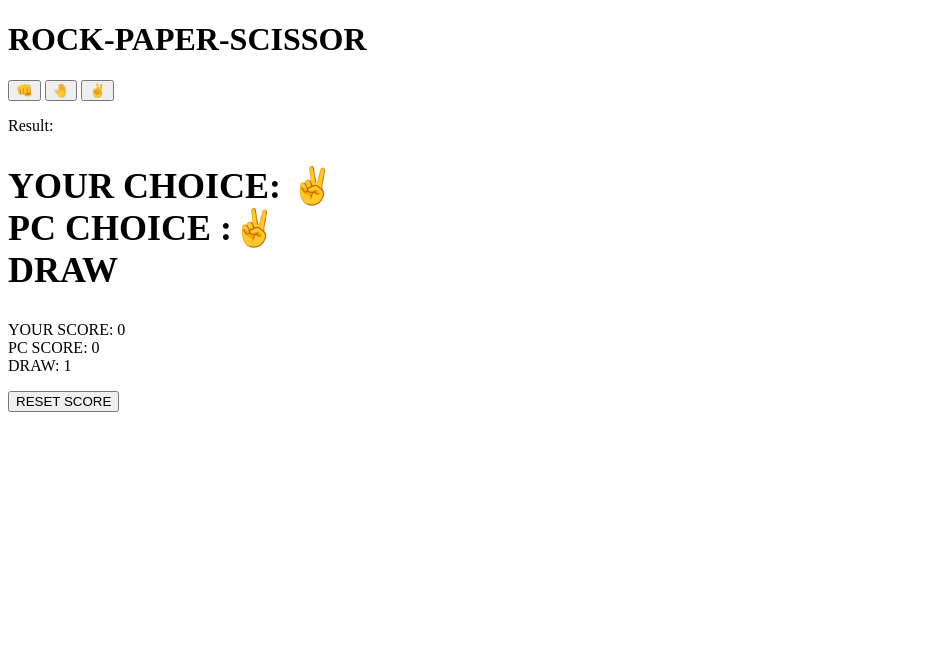
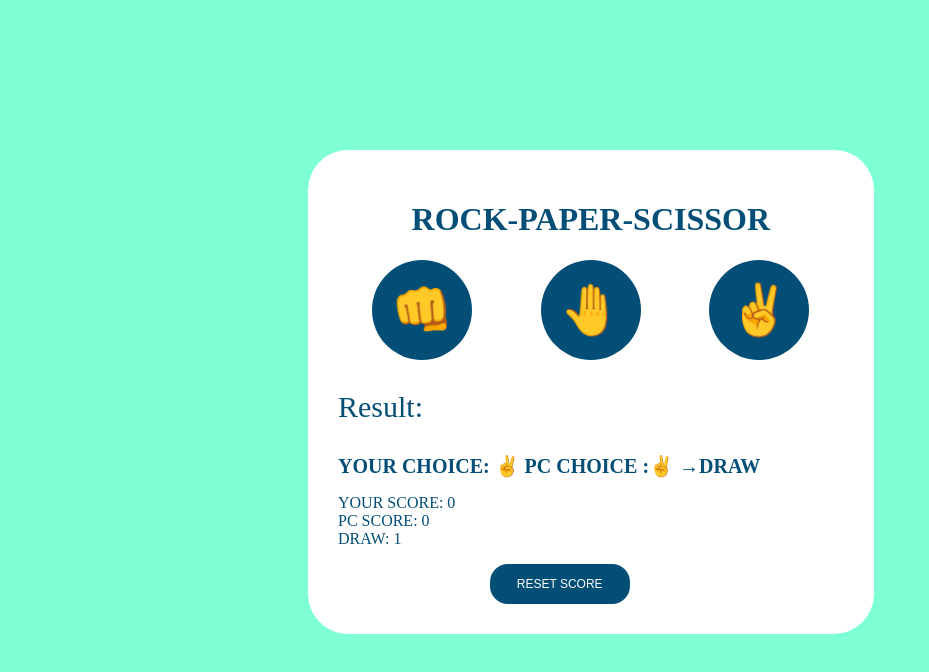
Before and after one commit to harsh-raj1995/JS-MINI-PROJECTS, a plain HTML site: page index.html in a window 1280 px wide. Both pictures are taken after a click on the button "✌️". Shown: the whole page, without its empty margins (0-929 px from the left). Drawn offline with Linux system fonts and the light colour scheme.

Commit message:
js added final done

```diff
--- a/index.html
+++ b/index.html
@@ -4,9 +4,12 @@
   <meta charset="UTF-8">
   <meta name="viewport" content="width=device-width, initial-scale=1.0">
   <title>Document</title>
+  <link rel="stylesheet" href="style.css">
 </head>
 <body>
+  <div style="margin-top: 150px; margin-left: 300px; background-color: white; width: 40%; padding: 30px; border-radius: 40px; border: 40px rgb(158, 243, 215);">
   <h1>ROCK-PAPER-SCISSOR</h1>
+  <div style="display: flex; justify-content: space-around;">
   <button class="rock">
     👊
   </button>
@@ -16,10 +19,12 @@
   <button class="scissor">
     ✌️
   </button>
-  <p>Result:</p>
+  </div>
+  <p style="font-size: 30px;">Result:</p>
   <h2 class="result">PLAY TO GET RESULT.</h2>
   <p class="score">YOUR SCORE: 0<br>PC SCORE: 0<br>DRAW: 0</p>
   <button class="reset"><p2>RESET SCORE</p2></button>
+  </div>
   <script src="script.js"></script>
 </body>
 </html>
--- a/script.js
+++ b/script.js
@@ -13,13 +13,13 @@ let reset=document.querySelector('.reset')
 r.addEventListener('click',()=>{
   random= (Math.random()*10)
   if(random<4){
-    result.innerHTML='<h2 class="result"> YOUR CHOICE: 👊<br> PC CHOICE :👊<br>DRAW</h2>';
+    result.innerHTML='<h2 class="result"> YOUR CHOICE: 👊 PC CHOICE :👊 →DRAW</h2>';
     d++
   }else if(random<7){
-    result.innerHTML='<h2 class="result"> YOUR CHOICE: 👊<br> PC CHOICE :🤚<br>LOOSE</h2>';
+    result.innerHTML='<h2 class="result"> YOUR CHOICE: 👊 PC CHOICE :🤚 →LOOSE</h2>';
     l++
   }else{
-    result.innerHTML='<h2 class="result"> YOUR CHOICE: 👊<br> PC CHOICE :✌️<br>WON</h2>';
+    result.innerHTML='<h2 class="result"> YOUR CHOICE: 👊 PC CHOICE :✌️ →WON</h2>';
     w++
   }
   score.innerHTML='<p class="score">YOUR SCORE: '+w+'<br>PC SCORE: '+l+'<br>DRAW: '+d+'</p>';
@@ -28,13 +28,13 @@ r.addEventListener('click',()=>{
 p.addEventListener('click',()=>{
   random= (Math.random()*10)
   if(random<4){
-    result.innerHTML='<h2 class="result"> YOUR CHOICE:🤚 <br> PC CHOICE :👊<br>WON</h2>';
+    result.innerHTML='<h2 class="result"> YOUR CHOICE: 🤚 PC CHOICE :👊 →WON</h2>';
     w++
   }else if(random<7){
-    result.innerHTML='<h2 class="result"> YOUR CHOICE: 🤚<br> PC CHOICE :🤚<br>DRAW</h2>';
+    result.innerHTML='<h2 class="result"> YOUR CHOICE: 🤚 PC CHOICE :🤚 →DRAW</h2>';
     d++
   }else{
-    result.innerHTML='<h2 class="result"> YOUR CHOICE: 🤚<br> PC CHOICE :✌️<br>LOOSE</h2>';
+    result.innerHTML='<h2 class="result"> YOUR CHOICE: 🤚 PC CHOICE :✌️ →LOOSE</h2>';
     l++
   }
     score.innerHTML='<p class="score">YOUR SCORE: '+w+'<br>PC SCORE: '+l+'<br>DRAW: '+d+'</p>';
@@ -43,13 +43,13 @@ p.addEventListener('click',()=>{
 s.addEventListener('click',()=>{
   random= (Math.random()*10)
   if(random<4){
-    result.innerHTML='<h2 class="result"> YOUR CHOICE: ✌️<br> PC CHOICE :👊<br>LOOSE</h2>';
+    result.innerHTML='<h2 class="result"> YOUR CHOICE: ✌️ PC CHOICE :👊 →LOOSE</h2>';
     l++
   }else if(random<7){
-    result.innerHTML='<h2 class="result"> YOUR CHOICE: ✌️<br> PC CHOICE :🤚<br>WON</h2>';
+    result.innerHTML='<h2 class="result"> YOUR CHOICE: ✌️ PC CHOICE :🤚 →WON</h2>';
     w++
   }else{
-    result.innerHTML='<h2 class="result"> YOUR CHOICE: ✌️<br> PC CHOICE :✌️<br>DRAW</h2>';
+    result.innerHTML='<h2 class="result"> YOUR CHOICE: ✌️ PC CHOICE :✌️ →DRAW</h2>';
     d++
   }
     score.innerHTML='<p class="score">YOUR SCORE: '+w+'<br>PC SCORE: '+l+'<br>DRAW: '+d+'</p>';
--- /dev/null
+++ b/style.css
@@ -0,0 +1,38 @@
+body{
+  background-color:aquamarine;
+  color: #034e76;
+}
+.rock,.paper,.scissor{
+  background-color: #034e76;
+  font-size: 50px;
+  height: 100px;
+  width: 100px;
+  border-radius: 50px;
+  border: none;
+}
+
+.rock:hover,.paper:hover,.scissor:hover{
+  background-color: #0c72a9;
+  transform: scale(1.03);
+  transition: 0.2s ease;
+}
+h1{
+  text-align: center;
+}
+h2{
+  font-size: 20px;
+}
+.reset{
+  background-color: #034e76;
+  border: none;
+  height: 40px;
+  width: 140px;
+  text-align: center;
+  border-radius: 18px;
+  font-size: 12px;
+  color:white;
+  margin-left: 30%;
+}
+.reset:hover{
+  background-color: #0c72a9;
+}
```
